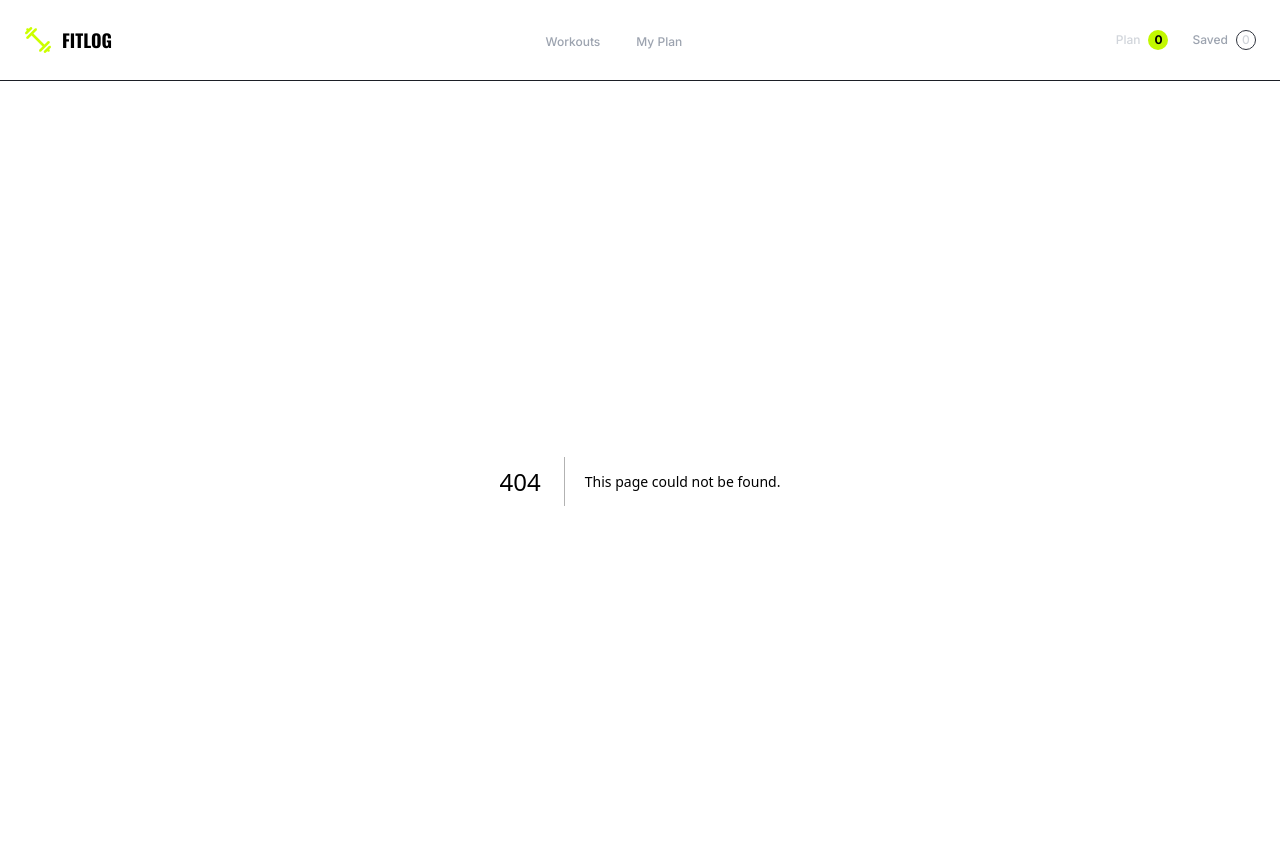
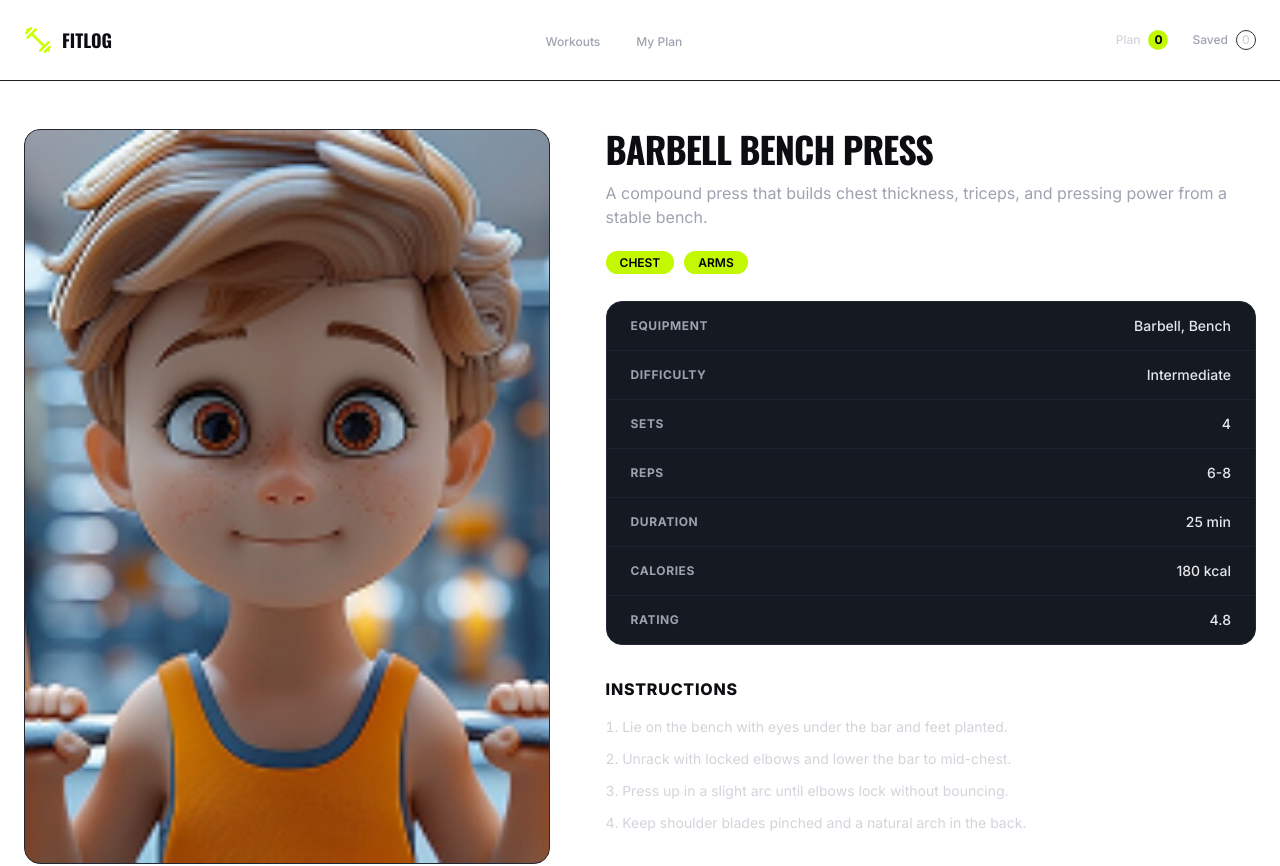
Before and after one commit to NazmulHossain2905/fit-log, a Next.js app: page /exercise/100 in a window 1280 px wide. Before the commit this address had no page. Shown: the top 866 px of the page. Built offline with nearby package versions, Linux system fonts and the light colour scheme.

Commit message:
feat(exercise): ExerciseDetails design complete

```diff
--- /dev/null
+++ b/src/app/exercise/[id]/loading.tsx
@@ -0,0 +1,3 @@
+export default function Loading() {
+  return <div>Loading...</div>;
+}
--- /dev/null
+++ b/src/app/exercise/[id]/page.tsx
@@ -0,0 +1,117 @@
+import Image from "next/image";
+import { FaRegBookmark } from "react-icons/fa";
+import { LuCalendarPlus2 } from "react-icons/lu";
+
+export default function ExerciseDetailsPage() {
+  return (
+    <section className="container mx-auto flex gap-14 px-6 py-12">
+      <div className="group h-183.75 w-147 overflow-hidden rounded-2xl border border-[#232834] bg-[#171A21]">
+        <Image
+          className="h-full object-cover object-center transition-transform group-hover:scale-105"
+          src={"/assets/Overhead-Press.png"}
+          width={588}
+          height={735}
+          alt="Barbell Bench Press"
+        />
+      </div>
+
+      <div className="mb-4">
+        <h3 className="font-oswald mb-3 text-4xl font-bold tracking-[-0.9px]">
+          BARBELL BENCH PRESS
+        </h3>
+        <span className="text-[#9CA3AF]">
+          A compound press that builds chest thickness, triceps, and pressing
+          power from a stable bench.
+        </span>
+
+        <div className="mt-5 space-x-2.5">
+          <span className="bg-primary rounded-full px-3.5 py-1 text-xs font-semibold text-black">
+            CHEST
+          </span>
+          <span className="bg-primary rounded-full px-3.5 py-1 text-xs font-semibold text-black">
+            ARMS
+          </span>
+        </div>
+
+        <div className="mt-7 rounded-2xl border border-[#232834] bg-[#151922]">
+          <div className="flex items-center justify-between px-6 py-3.5">
+            <span className="text-xs font-bold tracking-[0.6px] text-[#9CA3AF]">
+              EQUIPMENT
+            </span>
+            <span className="text-sm font-medium text-[#E5E7EB]">
+              Barbell, Bench
+            </span>
+          </div>
+
+          <div className="flex items-center justify-between border-t border-t-[#1E2330] px-6 py-3.5">
+            <span className="text-xs font-bold tracking-[0.6px] text-[#9CA3AF]">
+              DIFFICULTY
+            </span>
+            <span className="text-sm font-medium text-[#E5E7EB]">
+              Intermediate
+            </span>
+          </div>
+
+          <div className="flex items-center justify-between border-t border-t-[#1E2330] px-6 py-3.5">
+            <span className="text-xs font-bold tracking-[0.6px] text-[#9CA3AF]">
+              SETS
+            </span>
+            <span className="text-sm font-medium text-[#E5E7EB]">4</span>
+          </div>
+
+          <div className="flex items-center justify-between border-t border-t-[#1E2330] px-6 py-3.5">
+            <span className="text-xs font-bold tracking-[0.6px] text-[#9CA3AF]">
+              REPS
+            </span>
+            <span className="text-sm font-medium text-[#E5E7EB]">6-8</span>
+          </div>
+
+          <div className="flex items-center justify-between border-t border-t-[#1E2330] px-6 py-3.5">
+            <span className="text-xs font-bold tracking-[0.6px] text-[#9CA3AF]">
+              DURATION
+            </span>
+            <span className="text-sm font-medium text-[#E5E7EB]">25 min</span>
+          </div>
+
+          <div className="flex items-center justify-between border-t border-t-[#1E2330] px-6 py-3.5">
+            <span className="text-xs font-bold tracking-[0.6px] text-[#9CA3AF]">
+              CALORIES
+            </span>
+            <span className="text-sm font-medium text-[#E5E7EB]">180 kcal</span>
+          </div>
+
+          <div className="flex items-center justify-between border-t border-t-[#1E2330] px-6 py-3.5">
+            <span className="text-xs font-bold tracking-[0.6px] text-[#9CA3AF]">
+              RATING
+            </span>
+            <span className="text-sm font-medium text-[#E5E7EB]">4.8</span>
+          </div>
+        </div>
+
+        <div className="mt-8 space-y-4">
+          <h4 className="font-extrabold tracking-[0.8px]">INSTRUCTIONS</h4>
+
+          <ol className="list-inside list-decimal space-y-3 text-sm text-[#D1D5DB]">
+            <li>Lie on the bench with eyes under the bar and feet planted.</li>
+            <li>Unrack with locked elbows and lower the bar to mid-chest.</li>
+            <li>
+              Press up in a slight arc until elbows lock without bouncing.
+            </li>
+            <li>
+              Keep shoulder blades pinched and a natural arch in the back.
+            </li>
+          </ol>
+        </div>
+
+        <div className="mt-9 space-x-4">
+          <button className="bg-primary inline-flex cursor-pointer items-center gap-2 rounded-xl px-6 py-3 text-sm font-semibold text-black shadow-[0_1px_2px_0_rgba(0,0,0,0.05)] transition-transform hover:scale-105">
+            <LuCalendarPlus2 /> <span>Add to today&apos;s plan</span>
+          </button>
+          <button className="inline-flex cursor-pointer items-center gap-2 rounded-xl border border-[#374151] px-6 py-3 text-sm font-semibold text-[#E5E7EB] transition-transform hover:scale-105">
+            <FaRegBookmark /> <span>Save for later</span>
+          </button>
+        </div>
+      </div>
+    </section>
+  );
+}
--- a/src/app/page.tsx
+++ b/src/app/page.tsx
@@ -1,11 +1,11 @@
-import GymLibraries from "@/components/home/GymLibraries";
-import Hero from "@/components/home/Hero";
+import ExerciseGrid from "@/components/exercise/ExerciseGrid";
+import Hero from "@/components/exercise/Hero";
 
 export default function Home() {
   return (
     <>
       <Hero />
-      <GymLibraries />
+      <ExerciseGrid />
     </>
   );
 }
--- a/src/components/home/GymCard.tsx
+++ b/src/components/exercise/ExerciseCard.tsx
@@ -2,7 +2,7 @@ import Image from "next/image";
 import { FaFire, FaRegStar } from "react-icons/fa";
 import { MdOutlineAccessTime } from "react-icons/md";
 
-export default function GymCard() {
+export default function ExerciseCard() {
   return (
     <div className="group hover:border-primary/40 w-fit cursor-pointer overflow-hidden rounded-2xl border border-[#222630] bg-[#15171D] transition-colors">
       <div className="h-48 overflow-hidden">
--- a/src/components/home/GymLibraries.tsx
+++ b/src/components/exercise/ExerciseGrid.tsx
@@ -1,6 +1,6 @@
-import GymCard from "./GymCard";
+import ExerciseCard from "./ExerciseCard";
 
-export default function GymLibraries() {
+export default function ExerciseGrid() {
   return (
     <section className="container mx-auto mt-16 space-y-8 px-6">
       <div className="space-y-1">
@@ -16,7 +16,7 @@ export default function GymLibraries() {
         {Array.from({ length: 12 })
           .fill(null)
           .map((_, i) => (
-            <GymCard key={i} />
+            <ExerciseCard key={i} />
           ))}
       </div>
     </section>
```
Also changed, not shown: src/components/exercise/Hero.tsx (renamed from src/components/home/Hero.tsx).
